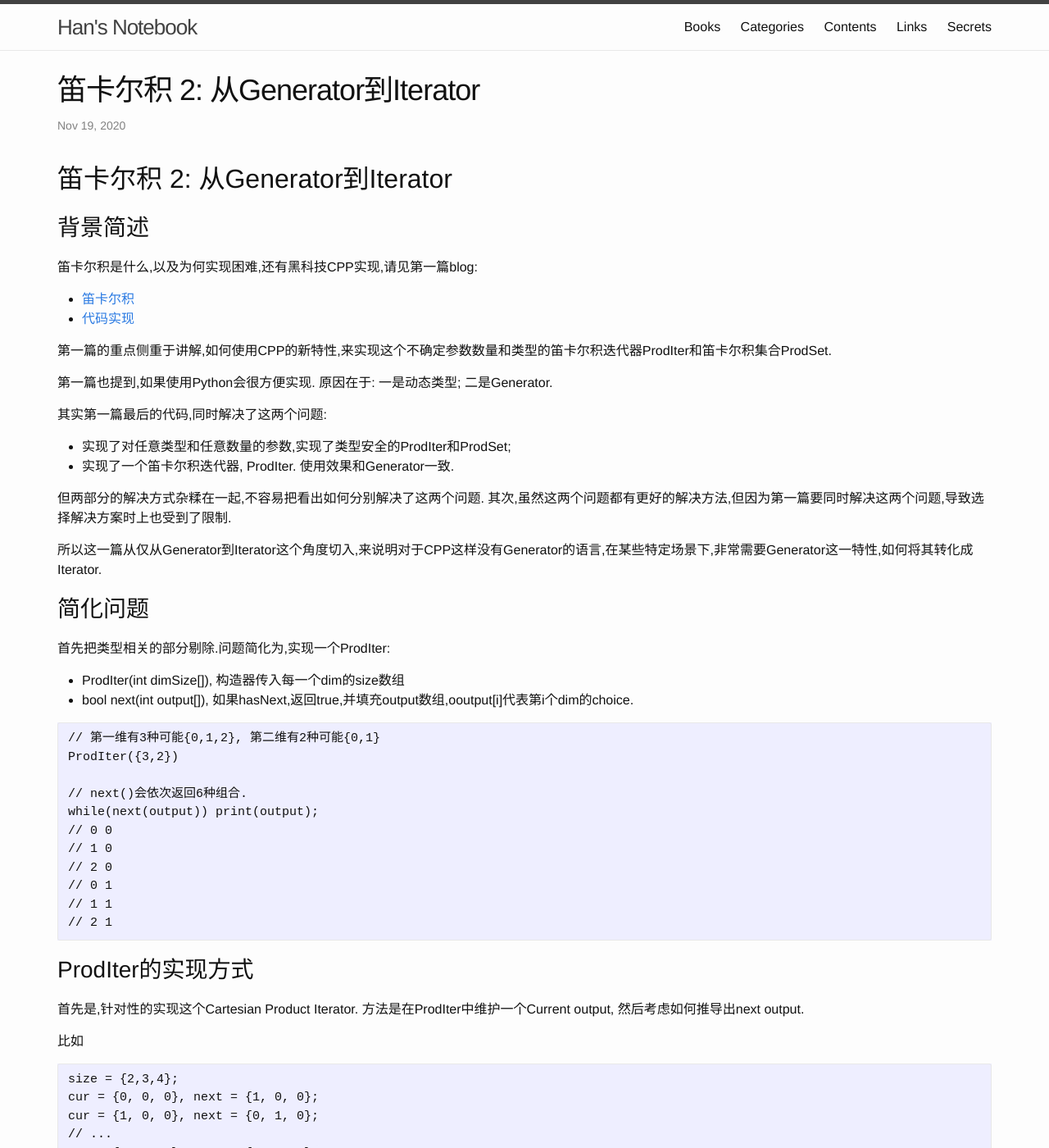
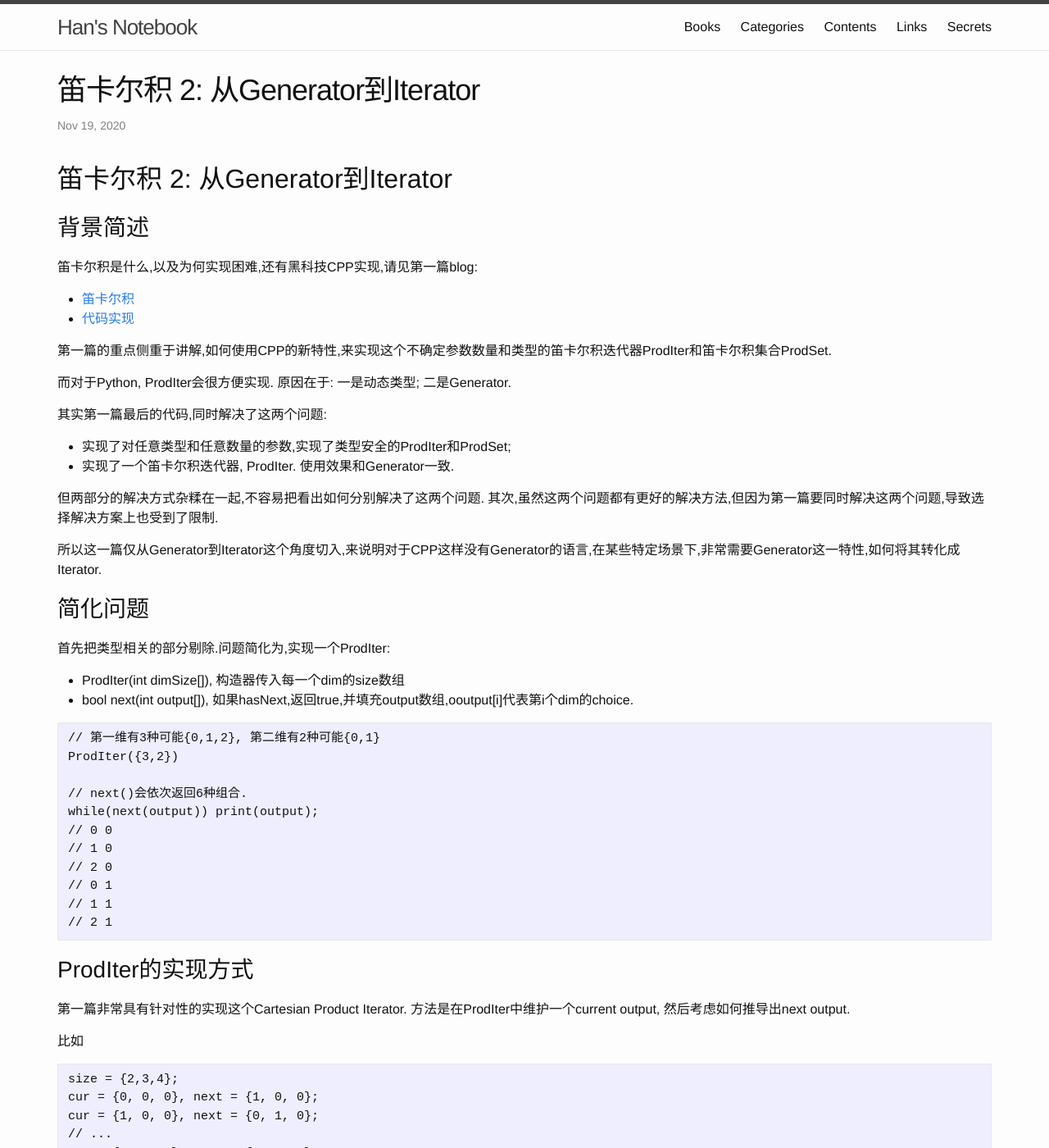
Before and after one commit to FiveEyes/FiveEyes.github.io, a Jekyll site: the page built from _posts/plt/2020-11-19-Cartesian-Product-2.md, in a window 1280 px wide and 1400 px high. Shown: the whole window at 82% size. Built offline with Jekyll 4.4.1, drawn with Linux system fonts in a browser that asks for light colours; some of the changed text lies outside the part shown.

Commit message:
Update 2020-11-19-Cartesian-Product-2.md

````diff
--- a/_posts/plt/2020-11-19-Cartesian-Product-2.md
+++ b/_posts/plt/2020-11-19-Cartesian-Product-2.md
@@ -15,15 +15,15 @@
 
 第一篇的重点侧重于讲解,如何使用CPP的新特性,来实现这个不确定参数数量和类型的笛卡尔积迭代器ProdIter和笛卡尔积集合ProdSet.
 
-第一篇也提到,如果使用Python会很方便实现. 原因在于: 一是动态类型; 二是Generator.
+而对于Python, ProdIter会很方便实现. 原因在于: 一是动态类型; 二是Generator.
 
 其实第一篇最后的代码,同时解决了这两个问题:
   - 实现了对任意类型和任意数量的参数,实现了类型安全的ProdIter和ProdSet;
   - 实现了一个笛卡尔积迭代器, ProdIter. 使用效果和Generator一致.
 
-但两部分的解决方式杂糅在一起,不容易把看出如何分别解决了这两个问题. 其次,虽然这两个问题都有更好的解决方法,但因为第一篇要同时解决这两个问题,导致选择解决方案时上也受到了限制.
+但两部分的解决方式杂糅在一起,不容易把看出如何分别解决了这两个问题. 其次,虽然这两个问题都有更好的解决方法,但因为第一篇要同时解决这两个问题,导致选择解决方案上也受到了限制.
 
-所以这一篇从仅从Generator到Iterator这个角度切入,来说明对于CPP这样没有Generator的语言,在某些特定场景下,非常需要Generator这一特性,如何将其转化成Iterator.
+所以这一篇仅从Generator到Iterator这个角度切入,来说明对于CPP这样没有Generator的语言,在某些特定场景下,非常需要Generator这一特性,如何将其转化成Iterator.
 
 ## 简化问题
 
@@ -47,7 +47,7 @@
 
 ## ProdIter的实现方式
 
-首先是,针对性的实现这个Cartesian Product Iterator. 方法是在ProdIter中维护一个Current output, 然后考虑如何推导出next output.
+第一篇非常具有针对性的实现这个Cartesian Product Iterator. 方法是在ProdIter中维护一个current output, 然后考虑如何推导出next output.
 
 比如
 
@@ -122,7 +122,7 @@
 
 ## 更通用的解决方案
 
-回顾一下刚刚的ProdIter,首先有悖直觉的是生成的组合顺序,是前面的数字每次都在变化,后面的数组更稳定
+回顾一下刚刚的ProdIter,首先有悖直觉的是生成的组合顺序,前面的数字每次都在变化,后面的数组更稳定,
 ```
 0 0
 1 0
````
Also changed, not shown: other parts of _posts/plt/2020-11-19-Cartesian-Product-2.md (+4 -6 lines).
